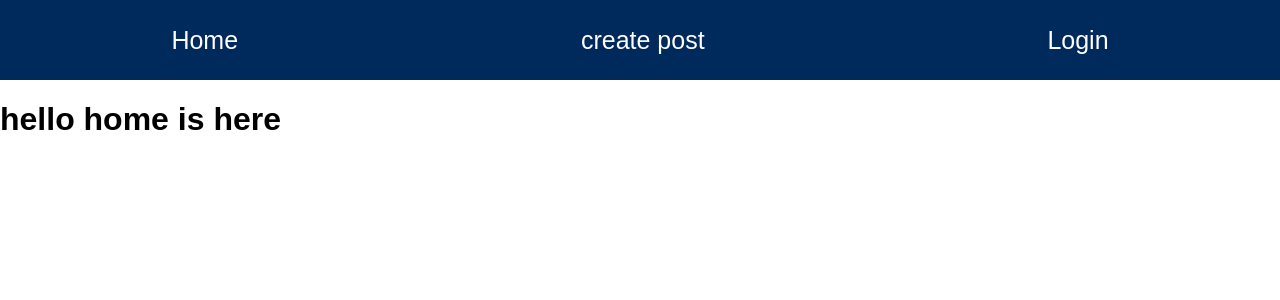
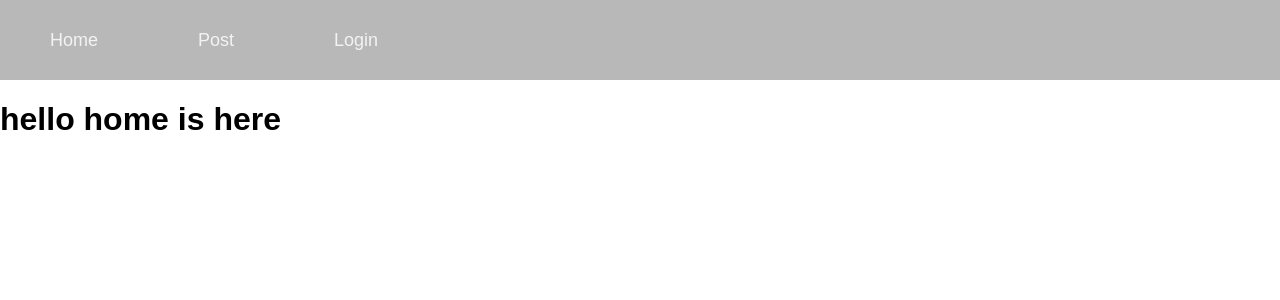
Before and after one commit to nandu44-code/BlogApp, a React (Vite) app in the folder Blogapp/: page / in a window 1280 px wide. Shown: the top 300 px of the page. Built offline with nearby package versions, Linux system fonts and the light colour scheme.

Commit message:
style added to navbar

```diff
--- a/Blogapp/src/App.css
+++ b/Blogapp/src/App.css
@@ -9,12 +9,25 @@ nav {
   margin: 0;
   width: 100%;
   height: 80px;
-  background-color: rgb(0, 41, 92);
+  background-color: rgba(170, 170, 170, 0.834);
   display: flex;
-  justify-content: space-around;
+  justify-content: flex-start;
   align-items: center;
-  color: rgb(248, 248, 248);
+  color: rgb(255, 0, 0);
   text-decoration: none;
+}
+.nav-item{
+
+  font-size: large;
+  color: rgb(243, 243, 243);
+  margin-right: 50px;
+  margin-left:50px;
+}
+.nav-item:hover{
+
+  font-size: x-large;
+  color: rgb(2, 43, 65);
+  font-weight:bolder;
 }
 
 a {
--- a/Blogapp/src/App.jsx
+++ b/Blogapp/src/App.jsx
@@ -10,9 +10,9 @@ function App() {
   return (
    <Router>
     <nav>
-      <Link to='/'>Home</Link>
-      <Link to='/createpost'>create post</Link>
-      <Link to='/login'>Login</Link>
+      <Link className='nav-item' to='/'>Home</Link>
+      <Link className='nav-item' to='/createpost'>Post</Link>
+      <Link className='nav-item' to='/login'>Login</Link>
     </nav>
     <Routes>
       <Route path='/' element={<Home/>}/>
```
